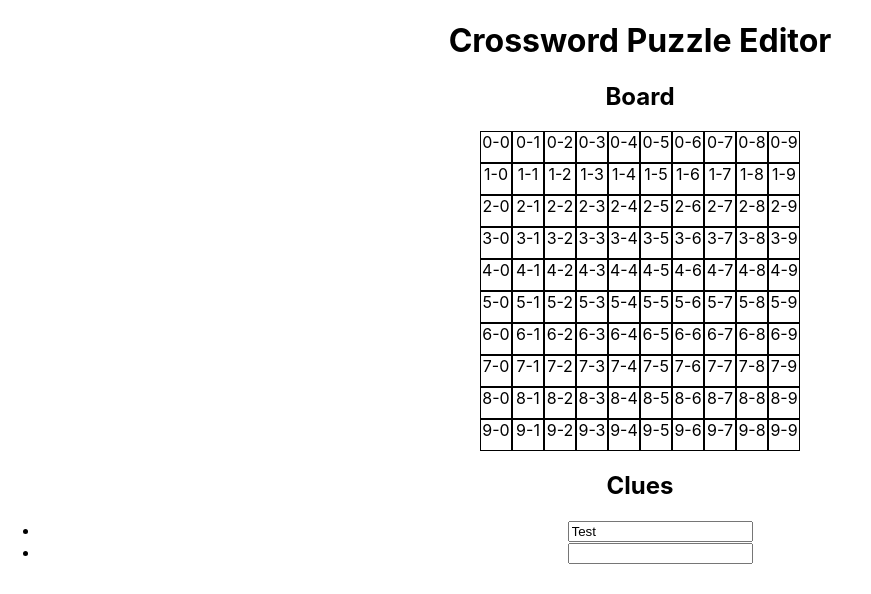
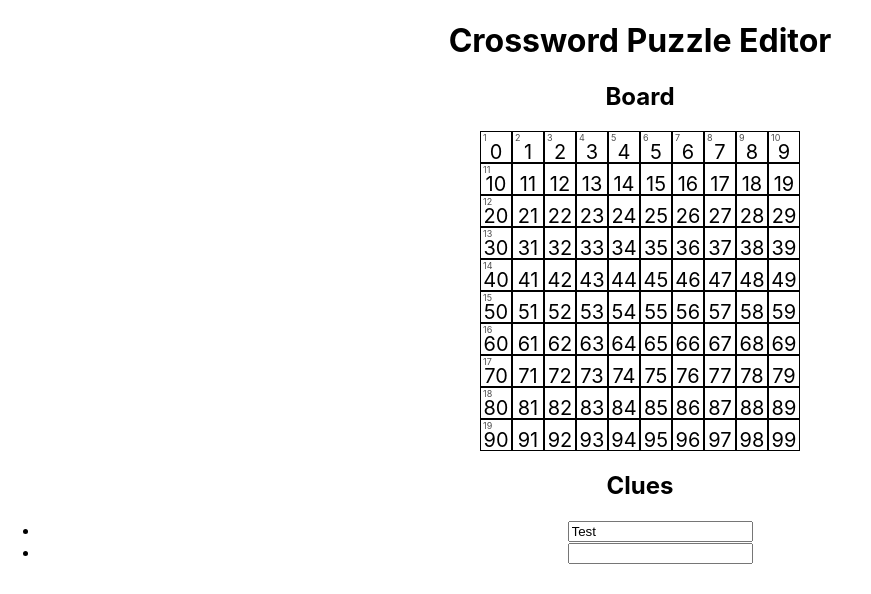
Before and after one commit to patrickweaver/crossword, a React (Create React App) app: page / in a window 1280 px wide. Shown: the top 594 px of the page, without its empty margins (0-871 px from the left). Built offline with nearby package versions, Linux system fonts and the light colour scheme.

Commit message:
build grid with clue numbers

```diff
--- a/src/App.tsx
+++ b/src/App.tsx
@@ -3,18 +3,8 @@ import './App.css';
 import Board from './Board';
 import Clues from './Clues';
 
-interface clueAnswer {
-  clue: string;
-  answer: string;
-}
-
-interface boardSquare {
-  active: boolean;
-  letter: string | null;
-  wordStart: number | null;
-  horizontalWordNumber: number | null;
-  verticalWordNumber: number | null;
-}
+// Types:
+import { boardSquare, clueAnswer } from './types';
 
 const defaultClueAnswerArray: clueAnswer[] = [
   {
@@ -28,29 +18,106 @@ const defaultClueAnswerArray: clueAnswer[] = [
 ];
 
 const defaultBoardSize: number = 10;
-const rowCols = Array.from({length: defaultBoardSize}, (_, id) => ({id}));
-const initialBoard: boardSquare[][] = rowCols.map((row, rowIndex) => {
-  return rowCols.map((col, colIndex) => {
+const rowCols: number[] = Array.from({length: defaultBoardSize}, (_: undefined, i: number) => i);
+
+const initialBoard: boardSquare[][] = rowCols.map((rowIndex: number) => {
+  return rowCols.map((colIndex: number) => {
     const bs: boardSquare = {
       active: true,
       letter: " ",
-      wordStart: rowIndex === 0 ? colIndex + 1 : colIndex === 0 ? rowIndex + 1 : null,
+      wordStart: false,
       horizontalWordNumber: colIndex + 1,
       verticalWordNumber: rowIndex + 1
     }
     return bs;
-  })
-})
+  });
+});
 
 function App() {
 
   const [boardSize, setBoardSize] = useState(defaultBoardSize);
-  const [board, setBoard] = useState<boardSquare[][]>(initialBoard);
+  const [board, setBoard] = useState<boardSquare[][]>(calculateBoard(initialBoard));
   const [clueAnswers, setClueAnswers] = useState<clueAnswer[]>(defaultClueAnswerArray);
+
+  function calculateBoard(board: boardSquare[][]): boardSquare[][] {
+
+    const flatBoard = board.flat();
+    let wordNumber = 1;
+    const wordStartFlatBoard = flatBoard.map((square: boardSquare, index: number): boardSquare => {
+
+      if (square.active) {
+        // Find horizontal words:
+        if (
+          index % boardSize == 0 // First column
+          || !flatBoard[index - 1].active // To the right of a black square
+        ) {
+          square.wordStart = true;
+          square.horizontalWordNumber = wordNumber;
+          console.log("H", wordNumber, index);
+        }
+        // Find vertical words:
+        if (
+          index < boardSize // First row
+          || !flatBoard[index - boardSize].active // Under a black square
+        ) {
+          square.wordStart = true;
+          square.verticalWordNumber = wordNumber;
+          console.log("V", wordNumber, index);
+        }
+
+        if (square.wordStart) {
+          wordNumber += 1;
+        }
+      }
+      return square;
+    });
+
+    const reGridBoard: boardSquare[][] = rowCols.map((rowIndex: number): boardSquare[] => {
+      return rowCols.map((colIndex: number): boardSquare => {
+        const index = (rowIndex * boardSize) + colIndex;
+        return wordStartFlatBoard[index];
+      });
+    });
+
+    return reGridBoard;
+  }
 
   function recalculateBoard(updatedBoard: boardSquare[][]): void {
 
-    setBoard(updatedBoard);
+    const recalculatedUpdatedBoard = calculateBoard(updatedBoard);
+
+
+    // Parse horizontal words:
+    // updatedBoard = updatedBoard.map((row: boardSquare[]): boardSquare[] => {
+    //   return row.map((square: boardSquare): boardSquare => {
+    //     // Square is deactivated
+    //     if (!square.active) {
+    //       square.letter = null;
+    //       square.wordStart = false;
+    //       square.horizontalWordNumber = null;
+    //       square.verticalWordNumber = null;
+    //       inWord = false;
+    //     } else {
+    //     // Square is active
+    //       // First letter of answer
+    //       if (!inWord) {
+    //         inWord = true;
+    //         square.wordStart = true;
+    //       }
+    //     }
+    //     return square;
+    //   })
+    // })
+
+    // // Parse vertical words:
+    // const columnBoard = updatedBoard.map((row: boardSquare[], rowIndex: number): boardSquare[] => {
+    //   const col: boardSquare[] = [];
+
+
+    //   return col;
+    // })
+
+    setBoard(recalculatedUpdatedBoard);
   }
 
   return (
@@ -59,6 +126,7 @@ function App() {
       <Board
         clueAnswers={clueAnswers}
         board={board}
+        boardSize={boardSize}
         updateBoard={recalculateBoard}
       />
       <Clues clueAnswers={clueAnswers} setClueAnswers={setClueAnswers} />
--- a/src/Board.tsx
+++ b/src/Board.tsx
@@ -2,22 +2,13 @@ import React from 'react';
 import './Board.css';
 import BoardSquare from './BoardSquare';
 
-interface clueAnswer {
-  clue: string;
-  answer: string;
-}
-
-interface boardSquare {
-  active: boolean;
-  letter: string | null;
-  wordStart: number | null;
-  horizontalWordNumber: number | null;
-  verticalWordNumber: number | null;
-}
+// Types:
+import { boardSquare, clueAnswer } from './types';
 
 export interface boardProps {
   clueAnswers: clueAnswer[],
   board: any,
+  boardSize: number,
   updateBoard: (board: boardSquare[][]) => void,
 }
 
@@ -40,6 +31,7 @@ function Board(props: boardProps): JSX.Element {
               key={`${rowIndex}-${colIndex}`}
               rowIndex={rowIndex}
               colIndex={colIndex}
+              boardSize={props.boardSize}
               square={square}
               setBoardSquare={createBoardSquareSetter(rowIndex, colIndex)}
             />
--- a/src/BoardSquare.css
+++ b/src/BoardSquare.css
@@ -2,8 +2,23 @@
   width: 30px;
   height: 30px;
   border: 1px solid black;
+  position: relative;
 }
 
 .inactive {
   background-color: black;
 }
+
+.clue-number {
+  position: absolute;
+  top: 0;
+  left: 0;
+  font-size: 9px;
+  padding: 0px 0 0 2px;
+  color: #4F4F4F;
+}
+
+.letter {
+  padding-top: 8px;
+  font-size: 20px;
+}
--- a/src/BoardSquare.tsx
+++ b/src/BoardSquare.tsx
@@ -1,18 +1,14 @@
 import React from 'react';
 import './BoardSquare.css';
 
-interface boardSquare {
-  active: boolean;
-  letter: string | null;
-  wordStart: number | null;
-  horizontalWordNumber: number | null;
-  verticalWordNumber: number | null;
-}
+// Types:
+import { boardSquare } from './types';
 
 export interface boardSquareProps {
   rowIndex: number,
   colIndex: number,
   square: boardSquare,
+  boardSize: number,
   setBoardSquare: (
     updatedBoardSquare: boardSquare,
   ) => void
@@ -31,7 +27,12 @@ function BoardSquare(props: boardSquareProps): JSX.Element {
       className={`board-square ${props.square.active ? '' : 'inactive'}`}
       onClick={updateSquare}
     >
-      {`${props.rowIndex}-${props.colIndex}`}
+      <div className="clue-number">
+        {`${props.square.wordStart ? (props.square.horizontalWordNumber ? props.square.horizontalWordNumber : props.square.verticalWordNumber) : ''}`}
+      </div>
+      <div className="letter">
+        {(props.rowIndex * props.boardSize) + props.colIndex}
+      </div>
     </div>
 
   return square;
--- a/src/Clues.tsx
+++ b/src/Clues.tsx
@@ -1,9 +1,7 @@
 import React from 'react';
 
-interface clueAnswer {
-  clue: string;
-  answer: string;
-}
+// Types:
+import { clueAnswer } from './types';
 
 export interface cluesProps {
   clueAnswers: clueAnswer[],
--- /dev/null
+++ b/src/types.ts
@@ -0,0 +1,12 @@
+export interface boardSquare {
+  active: boolean;
+  letter: string | null;
+  wordStart: boolean;
+  horizontalWordNumber: number | null;
+  verticalWordNumber: number | null;
+}
+
+export interface clueAnswer {
+  clue: string;
+  answer: string;
+}
```
Also changed, not shown: 1 other file (tests, documents, lock files or other folders).
